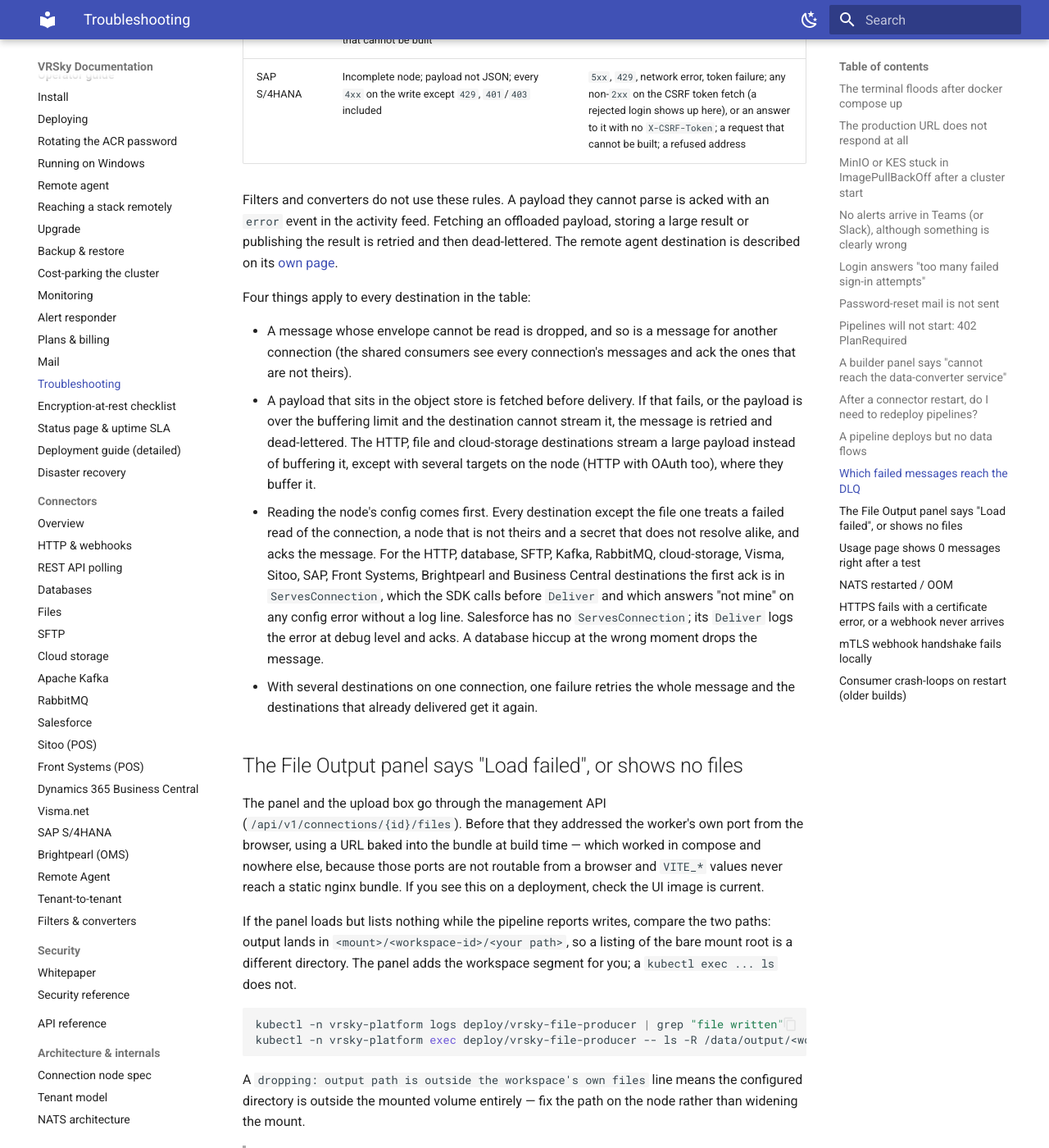
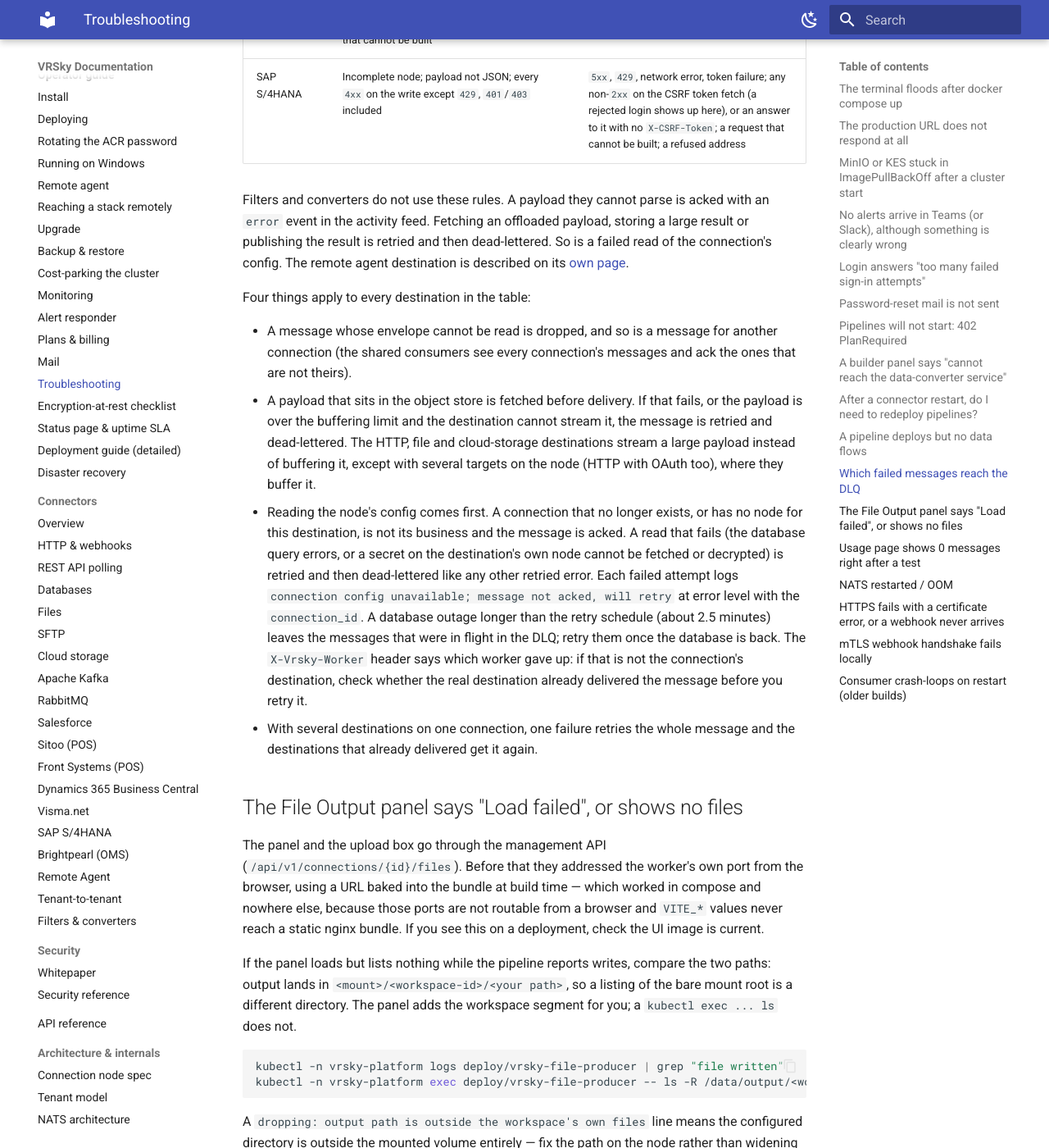
Before and after one commit to ValueRetail/vrsky, an MkDocs documentation site: the page built from docs/operator/troubleshooting.md, in a window 1280 px wide and 1400 px high, scrolled down 6008 px. Shown: the whole window at 82% size. Built offline with MkDocs 1.6.1 and Material for MkDocs 9.7.7, drawn with Linux system fonts in a browser that asks for light colours.

Commit message:
docs: a failed config read is retried, then dead-lettered
The troubleshooting page said a failed config or secret read acks the
message. Since #704 it is retried and dead-lettered, with an Error line
naming the connection; filters and converters too. Strikes backlog
item 178.

Co-Authored-By: Claude Opus 5.5 <noreply@anthropic.com>

```diff
--- a/docs/operator/troubleshooting.md
+++ b/docs/operator/troubleshooting.md
@@ -235,8 +235,8 @@ Which kind an error gets differs per destination:
 Filters and converters do not use these rules. A payload they cannot parse is
 acked with an `error` event in the activity feed. Fetching an offloaded
 payload, storing a large result or publishing the result is retried and then
-dead-lettered. The remote agent destination is described on its
-[own page](../connectors/remote-agent.md).
+dead-lettered. So is a failed read of the connection's config. The remote
+agent destination is described on its [own page](../connectors/remote-agent.md).
 
 Four things apply to every destination in the table:
 
@@ -249,15 +249,18 @@ Four things apply to every destination in the table:
   cloud-storage destinations stream a large payload instead of buffering it,
   except with several targets on the node (HTTP with OAuth too), where they
   buffer it.
-- Reading the node's config comes first. Every destination except the file
-  one treats a failed read of the connection, a node that is not theirs and a
-  secret that does not resolve alike, and acks the message. For the HTTP,
-  database, SFTP, Kafka, RabbitMQ, cloud-storage, Visma, Sitoo, SAP, Front
-  Systems, Brightpearl and Business Central destinations the first ack is in
-  `ServesConnection`, which the SDK calls before `Deliver` and which answers
-  "not mine" on any config error without a log line. Salesforce has no
-  `ServesConnection`; its `Deliver` logs the error at debug level and acks. A
-  database hiccup at the wrong moment drops the message.
+- Reading the node's config comes first. A connection that no longer exists,
+  or has no node for this destination, is not its business and the message
+  is acked. A read that fails (the database query errors, or a secret on the
+  destination's own node cannot be fetched or decrypted) is retried and then
+  dead-lettered like any other retried error. Each failed attempt logs
+  `connection config unavailable; message not acked, will retry` at error
+  level with the `connection_id`. A database outage longer than the retry
+  schedule (about 2.5 minutes) leaves the messages that were in flight in the
+  DLQ; retry them once the database is back. The `X-Vrsky-Worker` header says
+  which worker gave up: if that is not the connection's destination, check
+  whether the real destination already delivered the message before you
+  retry it.
 - With several destinations on one connection, one failure retries the whole
   message and the destinations that already delivered get it again.
 
```
Also changed, not shown: plans/backlog.md (+1 -1 lines).
